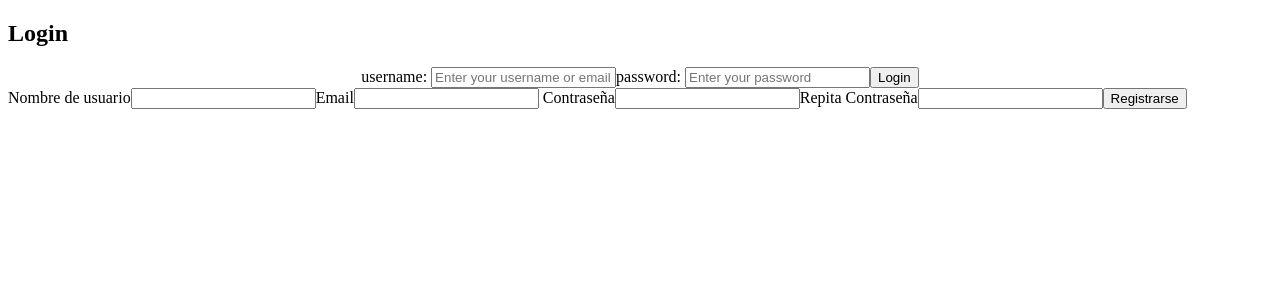
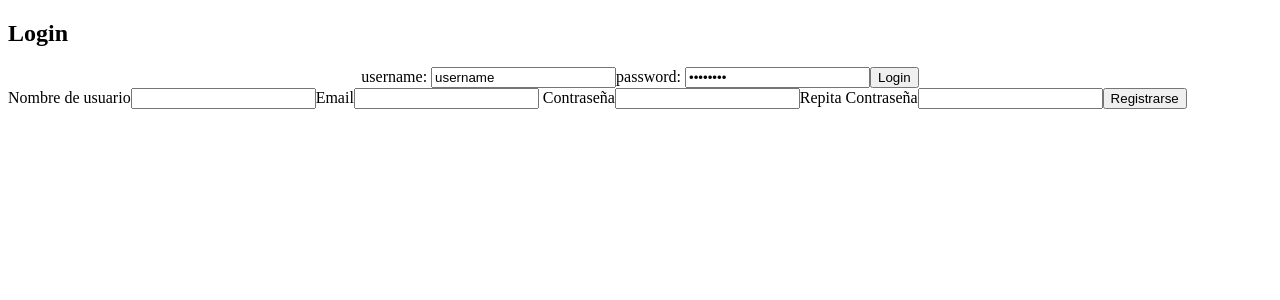
Before and after one commit to marce-ldv/login-hooks, a React (Create React App) app: page / in a window 1280 px wide. Shown: the top 300 px of the page. Built offline with nearby package versions, Linux system fonts and the light colour scheme.

Commit message:
Add useLoginHook

```diff
--- a/src/components/Login.js
+++ /dev/null
@@ -1,39 +0,0 @@
-import React, { Fragment, useState } from "react";
-import { newModel as loginData } from "../types/forms/login";
-import "./login.css";
-
-export default function Login() {
-  const { _username, _password } = loginData();
-  const [username, setUsername] = useState("");
-  const [password, setPassword] = useState("");
-
-  function handleSetUsername() {}
-
-  return (
-    <div className="Login">
-      <h2>Login</h2>
-      <Fragment>
-        <form className="login-form">
-          <label>username: </label>
-          <input
-            name="username"
-            type="text"
-            placeholder="Enter your username or email"
-            className="username-input"
-            value={username}
-            onChange={({ target }) => setUsername(target.value)}
-          />
-          <label>password: </label>
-          <input
-            name="password"
-            type="password"
-            placeholder="Enter your password"
-            className="password-input"
-            onChange={({ target }) => setPassword(target.value)}
-          />
-          <input type="submit" value="Login" onClick={handleSetUsername} />
-        </form>
-      </Fragment>
-    </div>
-  );
-}
--- /dev/null
+++ b/src/components/Login/hooks.js
@@ -0,0 +1,13 @@
+import {useState, useReducer} from 'react';
+import axiosInstance from '../../core/axiosInstance';
+
+export const useLoginHook = () => {
+    const [state, dispatch] = useReducer();
+    const doLogin = async (user, pass) => {
+        const response = await axiosInstance.post('/login', { user, pass });
+        //userName
+        //token
+        dispatch({type: 'login', response })
+    }
+    return [state, doLogin];
+}
--- /dev/null
+++ b/src/components/Login/index.js
@@ -0,0 +1,42 @@
+import React, { Fragment, useState, useReducer } from "react";
+import { newModel as loginData } from "../../types/forms/login";
+import { useLoginHook } from './hooks';
+import axios, { apiConfig } from '../../core/axiosInstance';
+import "./login.css";
+
+export default function LoginForm(props) {
+
+  const [store, doLogin] = useLoginHook();
+  const [username, setUsername] = useState('username',  '');
+  const [password, setPassword] = useState('password', '');
+
+  return (
+    <div className="Login">
+      <h2>Login</h2>
+      <Fragment>
+        <form className="login-form" onClick={() => doLogin(username, password)}>
+          <label>username: </label>
+          <input
+            name="username"
+            type="text"
+            value={username}
+            placeholder="Enter your username or email"
+            className="username-input"
+            onChange={({target: {value}}) => setUsername(value)}
+            // onChange={({ target }) => setUsername(target.value)}
+          />
+          <label>password: </label>
+          <input
+            name="password"
+            type="password"
+            value={password}
+            placeholder="Enter your password"
+            className="password-input"
+            onChange={({ target }) => setPassword(target.value)}
+          />
+          <input type="submit" value="Login"/>
+        </form>
+      </Fragment>
+    </div>
+  );
+}
--- a/src/srv/index.js
+++ b/src/srv/index.js
@@ -10,7 +10,7 @@ const memoryDataBase = {
     //Tables
     users: {},
 };
-
+console.log(memoryDataBase.user)
 app.use( morgan('tiny') );
 app.use( express.json() );
 
@@ -28,7 +28,7 @@ app.set( 'port', process.env.PORTS || 4000 );
 app.use( morgan( 'server' ) );
 
 app.post('/login', (req, res, next) => {
-    const { userdata } = req.params;
+    const { userdata } = req.body;
 
     if( userExists( userData.userName ) ) {
         // the password should be equal to the password in memory database
@@ -75,7 +75,7 @@ const addUser = ( id, data ) => memoryDataBase.users[id] = data;
 const checkPassword = ( id, pass ) => {
     try{
         let user = memoryDataBase.users[id];
-        return user.password === pass ? true : false;
+        return user.password === pass;
     } catch( e ){
         console.error( e );
     }
```
Also changed, not shown: src/components/Login/login.css (renamed from src/components/login.css), src/context/reducers.js (added).
